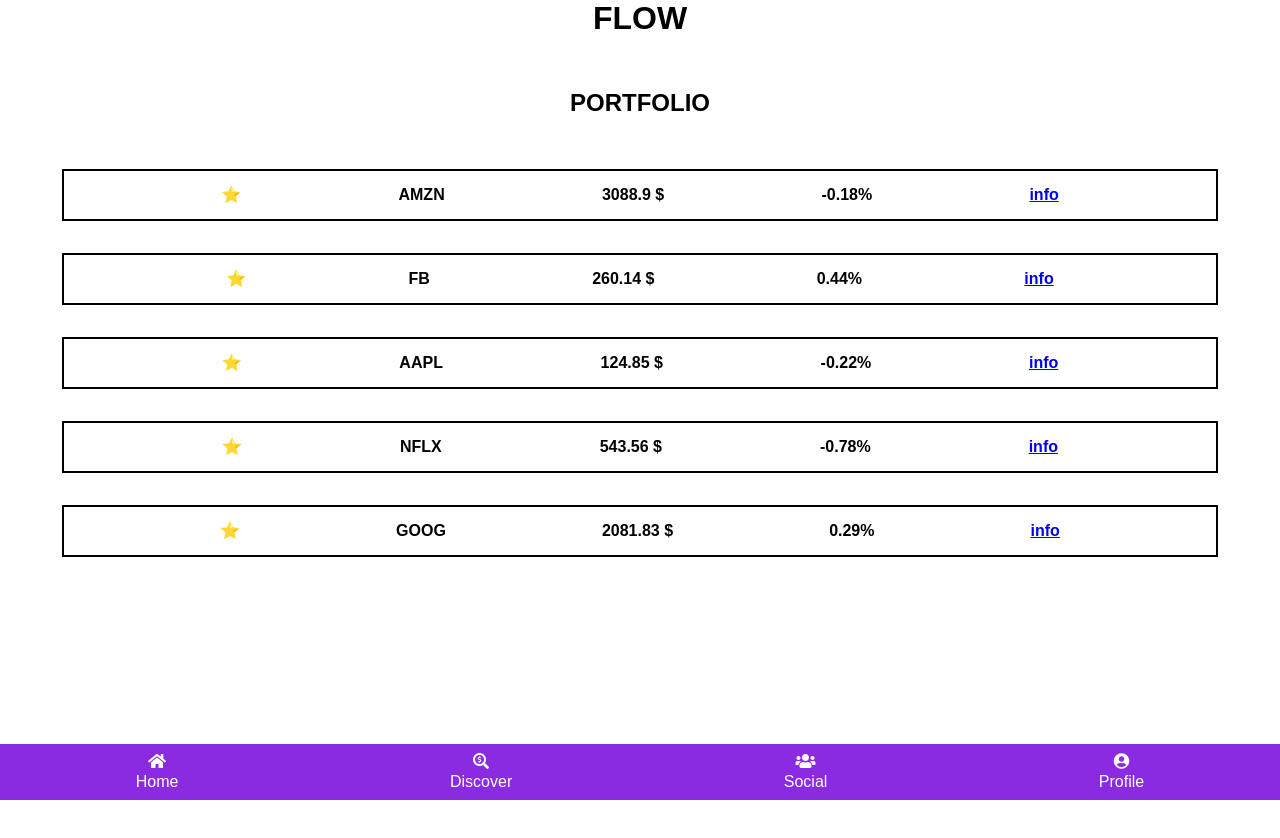
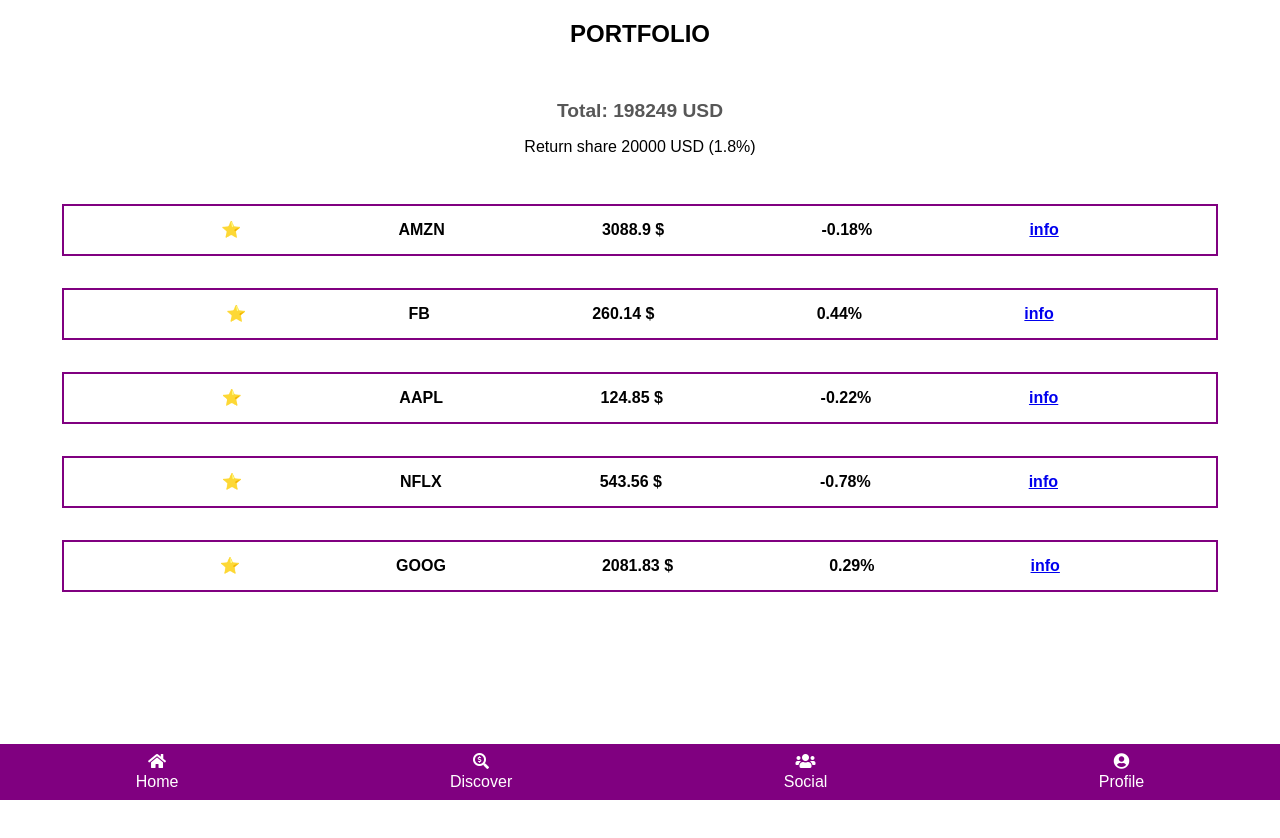
Before and after one commit to Jesper-dev/fe20tp2_bev_grupp8, a React (Create React App) app: page / in a window 1280 px wide. Shown: the top 838 px of the page. Built offline with nearby package versions, Linux system fonts and the light colour scheme.

Commit message:
Added portfolio-overview component.

```diff
--- a/src/App.js
+++ b/src/App.js
@@ -44,12 +44,14 @@ const App = () => {
 
 const GlobalStyle = createGlobalStyle`
   :root {
-    --primary-color: purple;
-    --secondary-color: lightpink;
-    --third-color: lightblue;
+    --primary: purple;
+    --secondary: lightpink;
+    --third: lightblue;
 
-    --white: #ffffff;
-    --grey: #636363;
+    --primary-dark: #6B076B;
+
+    --body: #ffffff;
+    --body-secondary: #575757;
   }
 
   body {
@@ -63,4 +65,5 @@ const GlobalStyle = createGlobalStyle`
   }
 `;
 
+
 export default App;
--- a/src/components/charts/InfopageLinechart.js
+++ b/src/components/charts/InfopageLinechart.js
@@ -1,5 +1,5 @@
 import React, {useState, useEffect} from 'react'
-import { Line } from 'react-chartjs-2'
+import { Line, Bar } from 'react-chartjs-2'
 
 import MockCharts from "../../api/MockCharts.json"
 
@@ -15,14 +15,12 @@ const InfopageLinechart = () => {
     let stockValueWeek = [];
     const pastWeekValue = () => {
         for(let i = 0; i < 7; i++){
-            console.log(stockValue[i])
             stockValueWeek.unshift(stockValue[stockValue.length - (i + 1)])
         }
     }
 
     pastWeekValue()
 
-    console.log(stockValueWeek)
 
     let newArr = []
     let timeArr = MockCharts.chart.result[0].timestamp;
@@ -44,38 +42,38 @@ const InfopageLinechart = () => {
         labels: newArr, //data for X-axis
         datasets: [
           {
-            label: 'index',
             fill: false,
             lineTension: 0,
-            backgroundColor: 'rgba(75,192,192,0.4)',
-            borderColor: 'rgba(75,192,192,1)',
+            backgroundColor: 'black',
+            borderColor: 'red',
             borderCapStyle: 'butt',
             borderDash: [],
             borderDashOffset: 0.0,
             borderJoinStyle: 'miter',
-            pointBorderColor: 'rgba(75,192,192,1)',
+            pointBorderColor: 'red',
             pointBackgroundColor: '#fff',
             pointBorderWidth: 1,
             pointHoverRadius: 5,
-            pointHoverBackgroundColor: 'rgba(75,192,192,1)',
+            pointHoverBackgroundColor: 'rgba(220,220,220,1)',
             pointHoverBorderColor: 'rgba(220,220,220,1)',
             pointHoverBorderWidth: 2,
             pointRadius: 1,
             pointHitRadius: 10,
-            data: stockValueWeek //data for y-axis
+            data: stockValueWeek
           }
         ]
       };
 
     return (
         <>
-            <h1>InfoPage LineChart</h1>
-
             <Line
              data={chartData}
-           /*   options={{
-                 maintainAspectRatio: false
-             }} */
+             options={{
+                 /* maintainAspectRatio: false, */
+                 legend: {
+                    display: false
+                }
+             }}
             />
         </>
     )
--- a/src/components/home/Home.js
+++ b/src/components/home/Home.js
@@ -1,7 +1,8 @@
 import React from 'react';
-import ShareCard from '../shared/card/ShareCard';
+import ShareCard from '../shared/card/stock-card/StockCard';
 import { ContentWrapper } from './HomeElements';
 import Recommendations from "../../api/recommendations/Recommendations"
+import PortfolioOverview from '../shared/card/portfolio-overview/PortfolioOverviewCard'
 import Mock from "../../api/Mock.json"
 
 import { useSelector } from 'react-redux';
@@ -12,9 +13,8 @@ const Home = () => {
     return (
         <>
         <ContentWrapper>
-            <h1>FLOW</h1>
-
             <h2>PORTFOLIO</h2>
+            <PortfolioOverview total={198249.00} difference={20000} percent={1.8}/>
 
             {Mock.finance.result[0].quotes.map((item, index) => {
                 return (
--- /dev/null
+++ b/src/components/shared/card/portfolio-overview/PortfolioOverviewCard.js
@@ -0,0 +1,14 @@
+import React from 'react'
+import { PortOverviewWrapper } from './PortfolioOverviewCardElements'
+
+const PortfolioOverviewCard = ({total, difference, percent}) => {
+    return (
+
+        <PortOverviewWrapper>
+            <h1>Total: {total} USD</h1>
+            <p>Return share <span>{difference} USD</span> <span>({percent}%)</span></p>
+        </PortOverviewWrapper>
+    )
+}
+
+export default PortfolioOverviewCard
--- /dev/null
+++ b/src/components/shared/card/portfolio-overview/PortfolioOverviewCardElements.js
@@ -0,0 +1,18 @@
+import styled from 'styled-components'
+
+
+export const PortOverviewWrapper = styled.div`
+/*     background-color: red; */
+    display: flex;
+    flex-direction: column;
+    align-items: center;
+    width: 100%;
+
+/*     border: 1px solid var(--body-secondary); */
+
+
+    h1 {
+        font-size: 1.2rem;
+        color: var(--body-secondary);
+    }
+`
--- a/src/components/shared/card/ShareCard.js
+++ b/src/components/shared/card/stock-card/StockCard.js
@@ -1,8 +1,8 @@
 import React, {useState} from 'react';
-import { CardWrapper } from './ShareCardElements';
+import { CardWrapper } from './StockCardElements';
 import { Link } from 'react-router-dom'
 import { useDispatch } from 'react-redux'
-import { chosenShare } from '../../../redux/actions'
+import { chosenShare } from '../../../../redux/actions'
 
 let chosenShareArray = [];
 
--- a/src/components/shared/card/ShareCardElements.js
+++ b/src/components/shared/card/stock-card/StockCardElements.js
@@ -1,7 +1,7 @@
 import styled from 'styled-components';
 
 export const CardWrapper = styled.div`
-    border: 2px solid black;
+    border: 2px solid var(--primary);
     width: 90vw;
     height: 6vh;
     display: flex;
--- a/src/components/shared/toolbar-bottom/ToolbarElements.js
+++ b/src/components/shared/toolbar-bottom/ToolbarElements.js
@@ -6,7 +6,7 @@ export const ToolbarElement = styled.nav`
     bottom: 0;
     width: 100%;
     height: 3.5rem;
-	background-color: blueviolet;
+	background-color: var(--primary);
 
 	ul {
 		display: grid;
@@ -24,11 +24,11 @@ export const ToolbarElement = styled.nav`
 		justify-content: center;
 		gap: 0.25rem;
 		height: 100%;
-		color: var(--white);
+		color: var(--body);
         text-decoration: none;
 
 		&:hover {
-			background-color: #8029D1;
+			background-color: var(--primary-dark);
 		}
 	}
 `
--- a/src/components/stock-infomation/StockInformationPage.js
+++ b/src/components/stock-infomation/StockInformationPage.js
@@ -7,22 +7,20 @@ import {ContentWrapper} from "./StockInfromationElements"
 
 const StockInformationPage = () => {
     const chosenShare = useSelector((state) => state.ChosenShare);
-
+    console.log(chosenShare)
     return (
         <ContentWrapper>
 
             {chosenShare.map((item, index) => {
                 return <div key={index}>
                     <h1>{item.shortName}</h1>
+                    <LineChart />
                     <p>{item.symbol}</p>
-                    <LineChart />
-                    <p>Pre market price: {item.preMarketPrice} $</p>
                     <p>Market price: {item.regularMarketPrice} $</p>
-                    <p>Market change: {item.regularMarketChange.toFixed(2)}%</p>
+                    <p>Reg market change: {item.regularMarketChange.toFixed(2)}%</p>
                     <p>Market change percent: {item.regularMarketChangePercent.toFixed(2)}%</p>
                 </div>
             })}
-            <Link to="/">Back</Link>
         </ContentWrapper>
     )
 }
--- a/src/components/stock-infomation/StockInfromationElements.js
+++ b/src/components/stock-infomation/StockInfromationElements.js
@@ -5,7 +5,7 @@ export const ContentWrapper = styled.div`
     display: flex;
     flex-flow: column nowrap;
     align-items: center;
-    background-color: turquoise;
+    background-color: var --body;
 
     h1 {
         text-align: center;
@@ -13,10 +13,14 @@ export const ContentWrapper = styled.div`
     }
 
     p {
-        border: 2px solid black;
-        border-radius: 10px;
+        border: 2px solid var(--primary);
+        border-radius: 4px;
         padding: 16px;
         margin: 8px;
         font-size: 1.2rem;
+        height: 0;
+        display: flex;
+        align-items: center;
+
     }
 `
```
